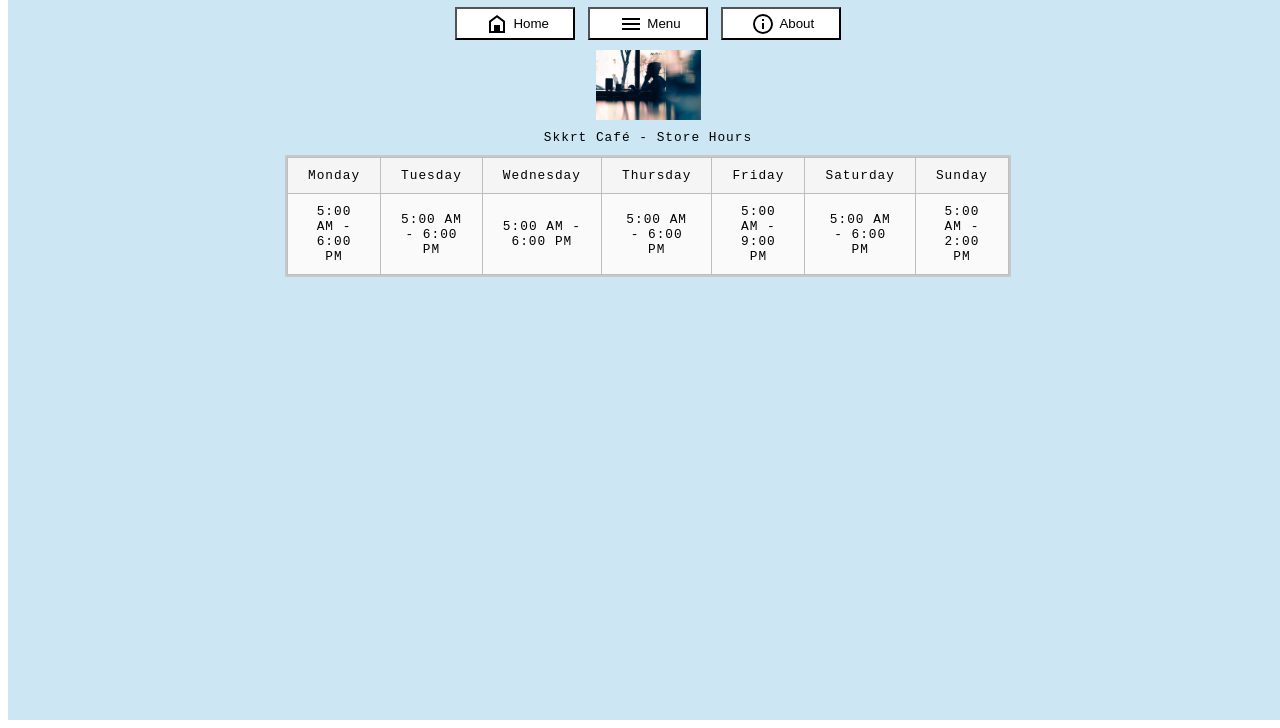
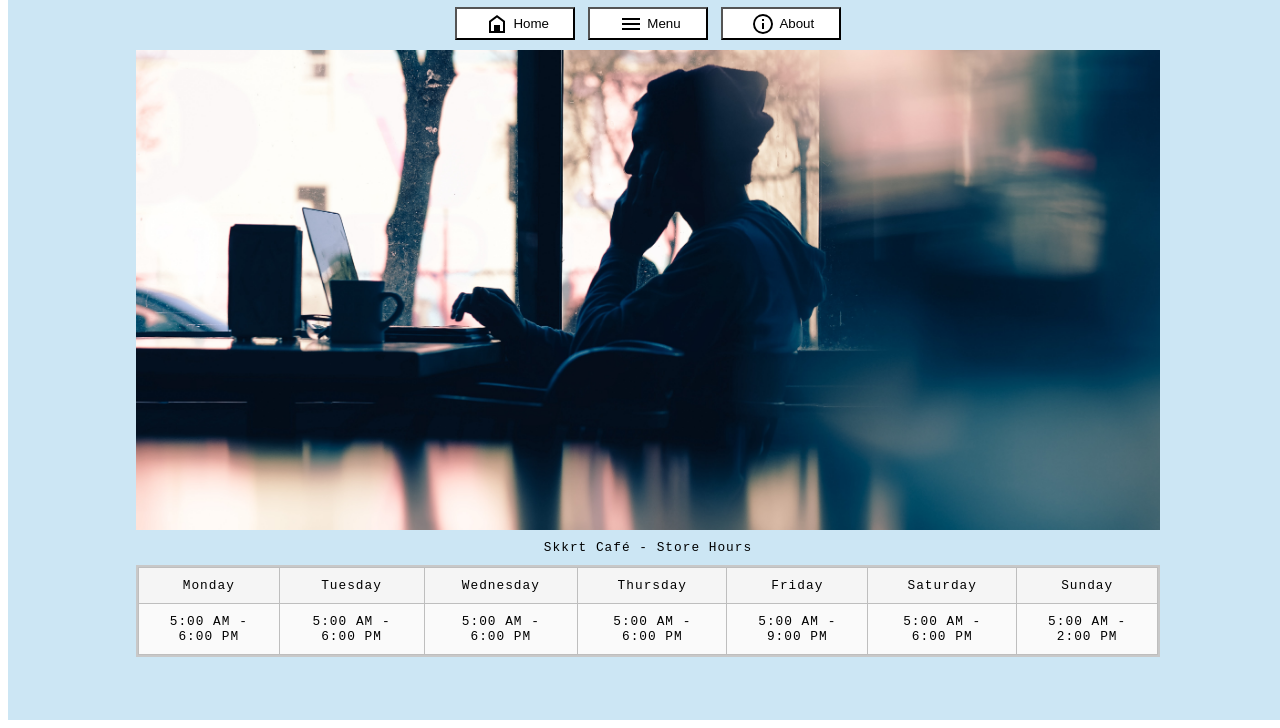
Before and after one commit to DutsAndrew/Restaurant-Page, a website built with webpack: page dist/index.html in a window 1280 px wide. Shown: the part 88-816 px from the top of the page. Built offline with Linux system fonts and the light colour scheme.

Commit message:
home page work is completed, resized banner img, fixed menu items

```diff
--- a/src/stylesheets/home.css
+++ b/src/stylesheets/home.css
@@ -19,7 +19,7 @@ body {
     flex-flow: column nowrap;
     align-items: center;
     width: 80vw;
-    height: 40vh;
+    height: 100vh;
 }
 
 .header-text {
@@ -76,18 +76,15 @@ body {
 }
 
 .banner-img {
-    background: center / contain no-repeat url('../imgs/coffee-shop-img.jpg');
-    object-fit: contain;
+    background: center / cover no-repeat url('../imgs/coffee-shop-img.jpg');
     display: flex;
     flex-flow: column nowrap;
     justify-content: center;
     align-content: center;
     justify-items: center;
     align-items: center;
-    margin: auto;
-    flex: 1 1 auto;
     width: 80vw;
-    height: 40vh;
+    height: 60vh;
 }
 
 .store-hours-container {
@@ -95,7 +92,7 @@ body {
     flex-flow: row wrap;
     justify-content: center;
     align-items: center;
-    width: 40vw;
+    width: auto;
     height: 15vh;
 }
 
@@ -105,6 +102,7 @@ table {
     border: 2px solid rgb(200,200,200);
     letter-spacing: 1px;
     font-size: 0.8rem;
+    font-weight: 500;
   }
 
   td, th {
```
Also changed, not shown: dist/main.js.
